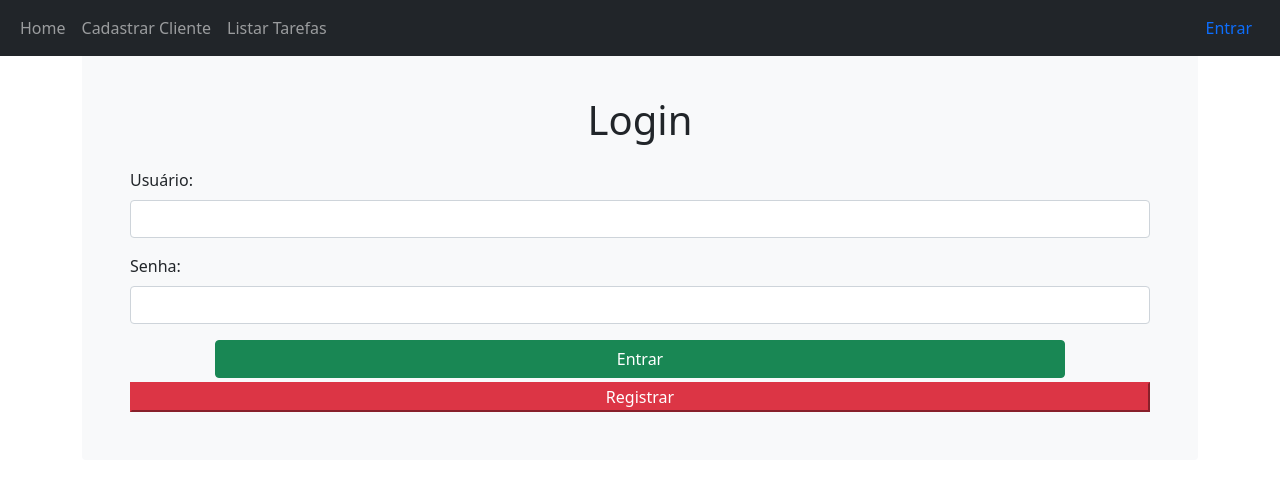
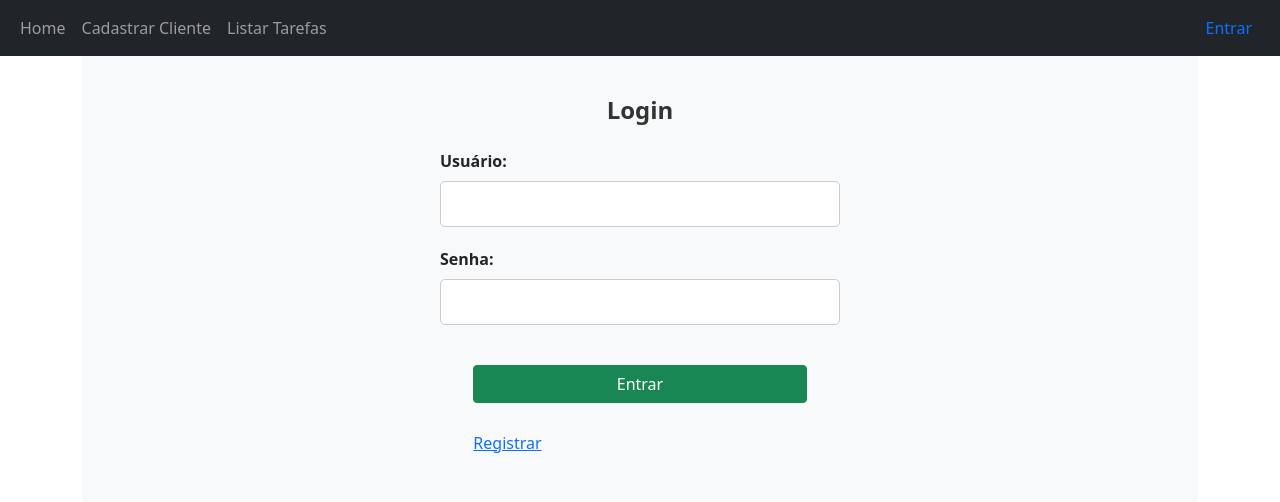
Before and after one commit to Wenderson-Oscar/Task_Manager, a Django app: page /login_client in a window 1280 px wide. Shown: the top 502 px of the page. Run offline with Django 4.2, Linux system fonts and the light colour scheme.

Commit message:
organizando css de login

```diff
--- a/templates/home.html
+++ b/templates/home.html
@@ -8,6 +8,59 @@
         <meta http-equiv="X-UA-Compatible" content="IE=edge">
         <meta name="viewport" content="width=device-width, initial-scale=1.0">
         <title>Tarefas</title>
+        <style>
+            h1 {
+                color: #333;
+                font-size: 24px;
+                font-weight: bold;
+                text-align: center;
+                margin-top: 40px;
+                margin-bottom: 20px;
+            }
+
+            form {
+                width: 400px;
+                margin: 0 auto;
+            }
+
+            label {
+                display: block;
+                margin-bottom: 10px;
+                font-size: 16px;
+                font-weight: bold;
+            }
+
+            input[type="text"], input[type="password"] {
+                width: 100%;
+                padding: 10px;
+                font-size: 16px;
+                border: 1px solid #ccc;
+                border-radius: 5px;
+                margin-bottom: 20px;
+            }
+
+            button {
+                display: block;
+                width: 100%;
+                padding: 10px;
+                font-size: 16px;
+                font-weight: bold;
+                color: #fff;
+                background-color: #007bff;
+                border: none;
+                border-radius: 5px;
+                margin-top: 20px;
+            }
+
+            button:hover {
+                background-color: #0069d9;
+            }
+            .link-center {
+                font-size: 16px;
+                width: 120px;
+                height: 30px;
+            }
+        </style>
     </head>
     <body>
     {% if user.is_authenticated or user.is_superuser %}
@@ -27,16 +80,14 @@
             </div>
             <div class="form-row">
                 <div class="col-md-10 offset-md-1">
-                  <div class="form-group mt-0 mb-1">
-                      <button type="submit" class="col-md-12 btn btn-success">Entrar
-                      </button>
-                  </div>
-               </div>
-             </div>
+                    <div class="form-group mt-0 mb-1">
+                        <button type="submit" class="col-md-12 btn btn-success">Entrar</button>
+                    </div>
+                    <br>
+                    <a href="{% url 'register' %}" class="link-center">Registrar</a>
+                </div>
+            </div>
         </form>
-        <a href="{% url 'register' %}">
-            <button type="submit" class="col-md-12 btn-danger">Registrar</button>
-        </a>
     {% endif %}
     </body>
     </html>
```
Also changed, not shown: db.sqlite3.
